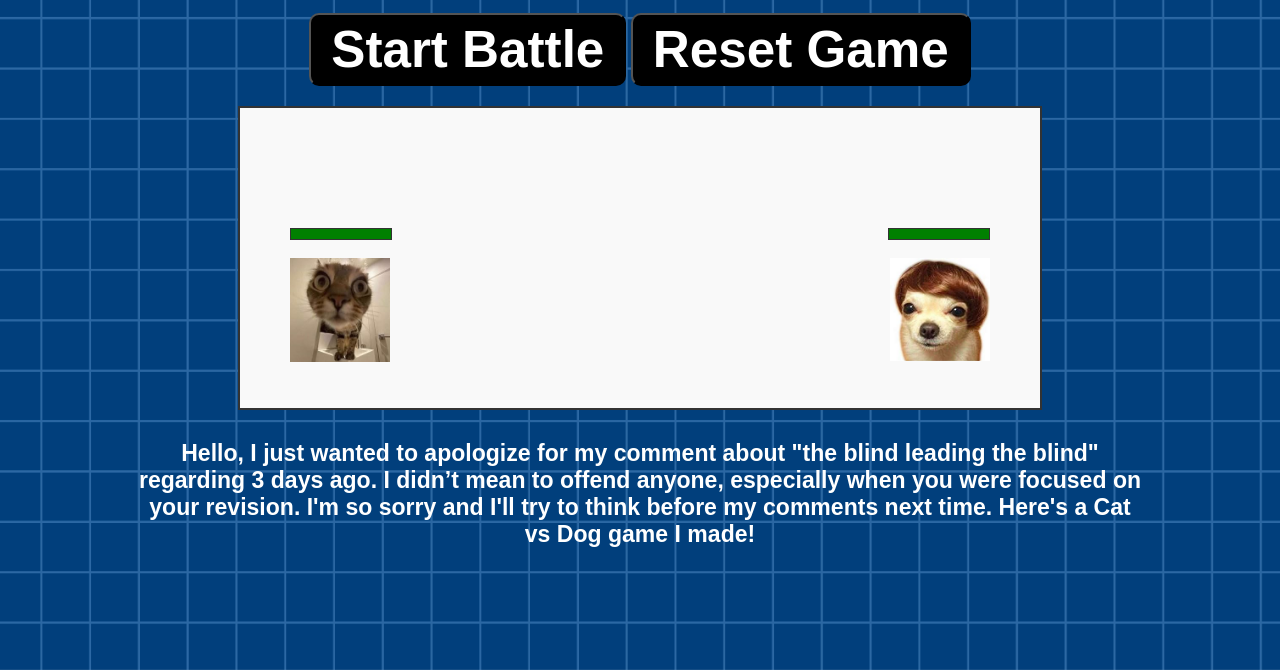
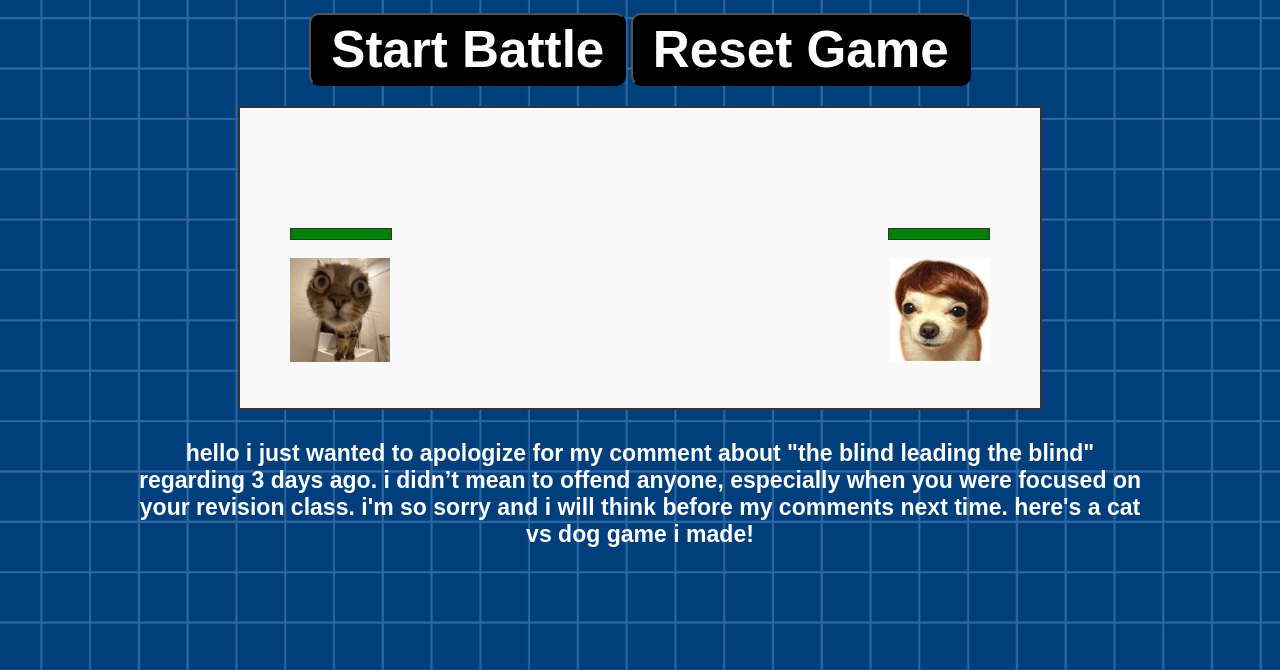
Before and after one commit to shawnsiaw/test, a plain HTML site: page index.html in a window 1280 px wide. Shown: the part 130-800 px from the top of the page. Drawn offline with Linux system fonts and the light colour scheme; a web font is replaced by a local one.

Commit message:
Update index.html

```diff
--- a/index.html
+++ b/index.html
@@ -173,7 +173,7 @@
     <img id="cat" class="animal cat" src="imagesrenes/cat.jpg" alt="Cat">
     <img id="dog" class="animal dog" src="imagesrenes/dog.jpg" alt="Dog">
   </div>
-  <p>Hello, I just wanted to apologize for my comment about "the blind leading the blind" regarding 3 days ago. I didn’t mean to offend anyone, especially when you were focused on your revision. I'm so sorry and I'll try to think before my comments next time. Here's a Cat vs Dog game I made!</p>
+  <p>hello i just wanted to apologize for my comment about "the blind leading the blind" regarding 3 days ago. i didn’t mean to offend anyone, especially when you were focused on your revision class. i'm so sorry and i will think before my comments next time. here's a cat vs dog game i made!</p>
   <script>
     let catHealth = 5;
     let dogHealth = 5;
```
